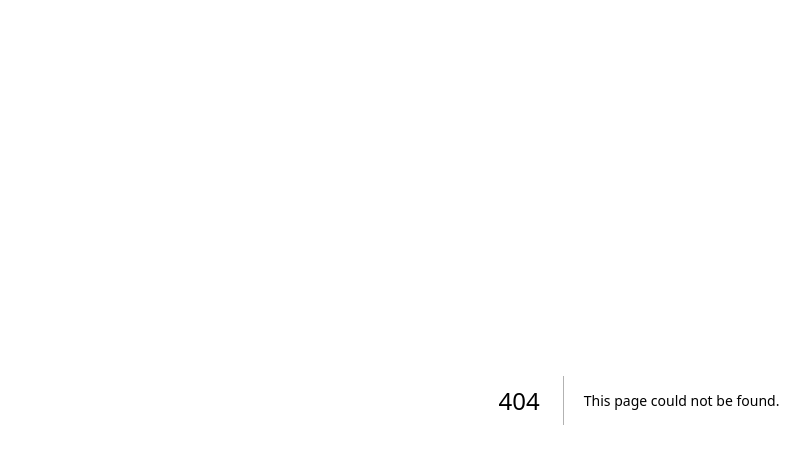
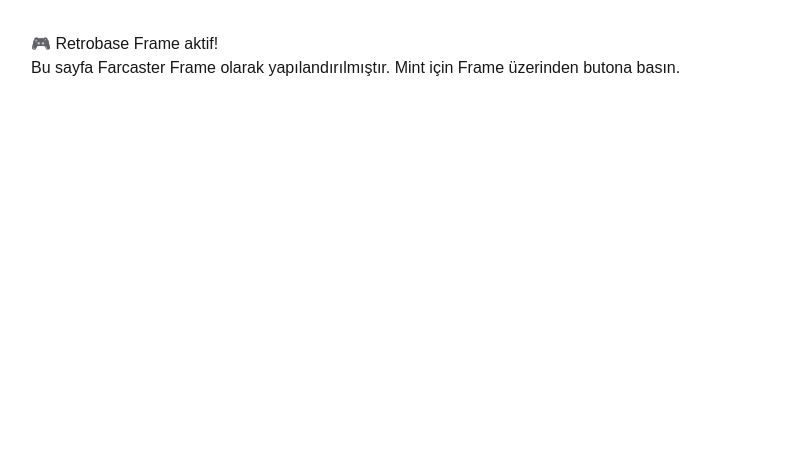
Before and after one commit to isometax/retrobase-frame, a Next.js app: page /frame in a window 1280 px wide. Before the commit this address had no page. Shown: the top 464 px of the page, without its empty margins (1-811 px from the left). Built offline with nearby package versions, Linux system fonts and the light colour scheme.

Commit message:
Create page.tsx

```diff
--- /dev/null
+++ b/app/frame/page.tsx
@@ -0,0 +1,19 @@
+export const metadata = {
+  title: "Retrobase Frame",
+  description: "Mint your retro pixel NFT on Base",
+  other: {
+    "fc:frame": "true",
+    "fc:frame:image": "https://retrobase-frame.vercel.app/nft.png",
+    "fc:frame:button:1": "Mint",
+    "fc:frame:post_url": "https://retrobase-frame.vercel.app/api/mint",
+  },
+};
+
+export default function FramePage() {
+  return (
+    <main style={{ padding: "2rem", fontFamily: "sans-serif" }}>
+      <h1>🎮 Retrobase Frame aktif!</h1>
+      <p>Bu sayfa Farcaster Frame olarak yapılandırılmıştır. Mint için Frame üzerinden butona basın.</p>
+    </main>
+  );
+}
```
